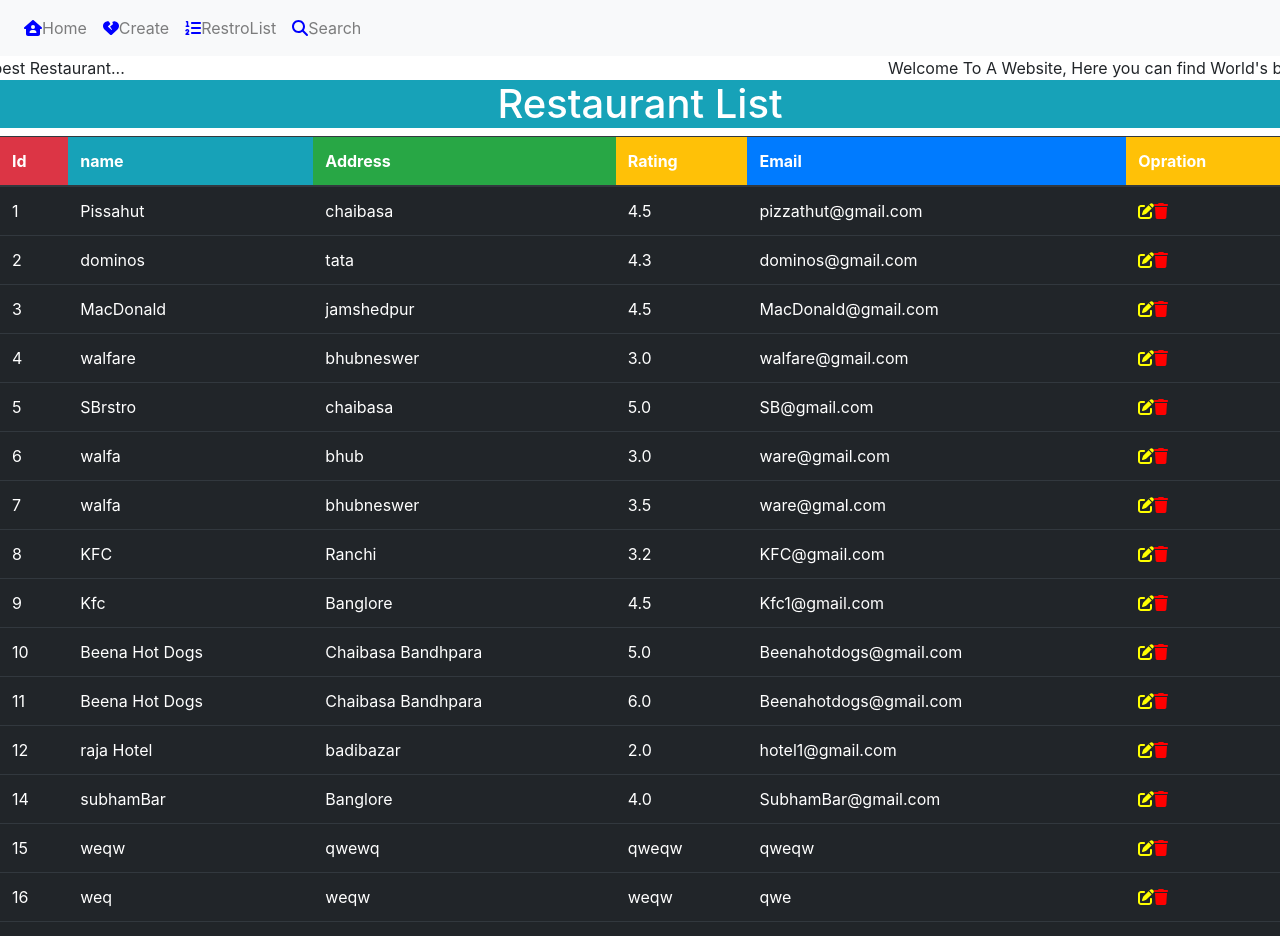
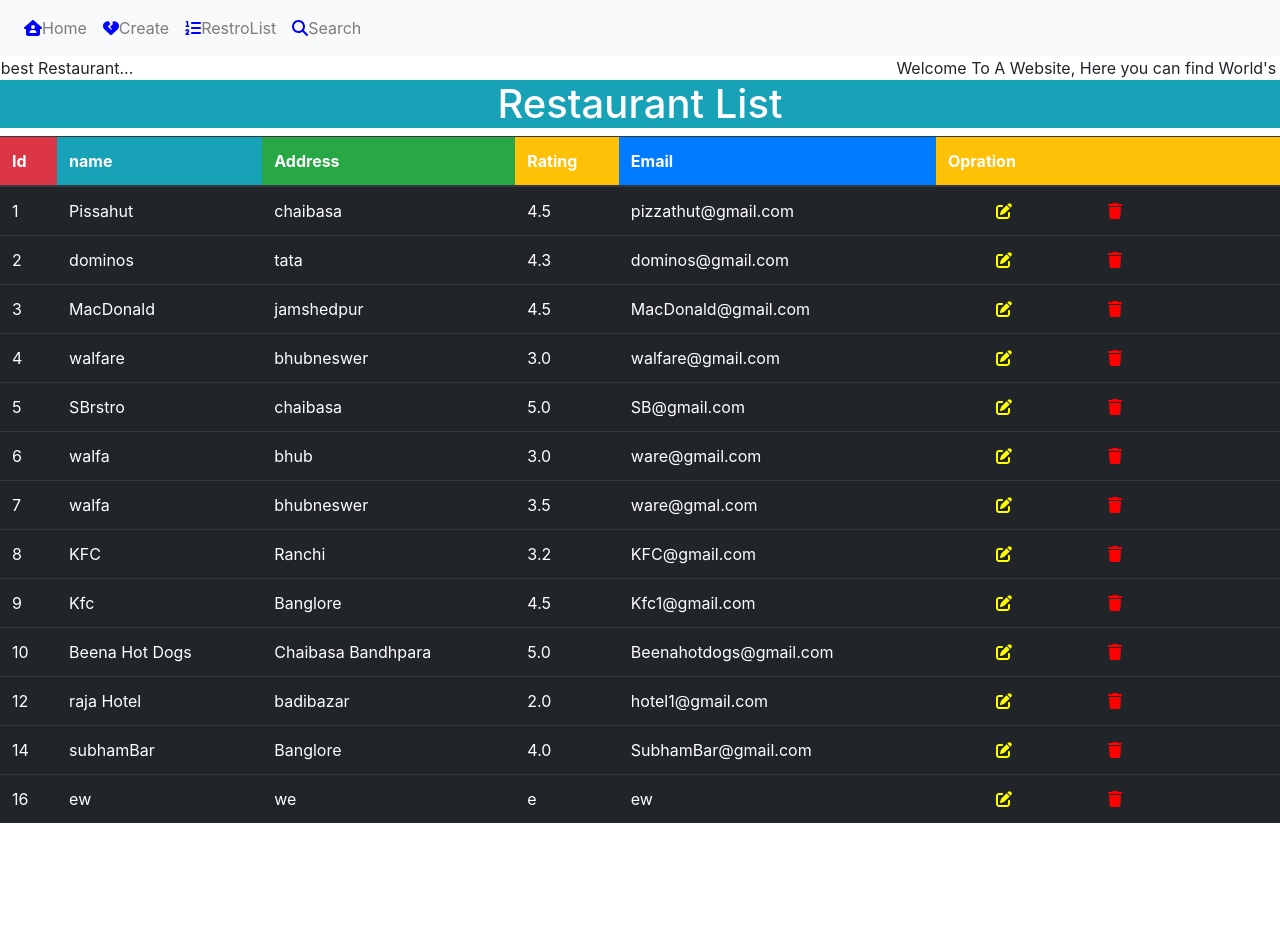
Before and after one commit to SukhdebPatra/client, a React (Create React App) app: page /List in a window 1280 px wide. Shown: the top 936 px of the page. After the commit the page ends 839 px from the top, so only its background shows below. Built offline with nearby package versions, Linux system fonts and the light colour scheme; data requests are answered from the project's data file.

Commit message:
Serach is Woking now

```diff
--- a/db.json
+++ b/db.json
@@ -71,13 +71,6 @@
       "id": 10
     },
     {
-      "name": "Beena Hot Dogs",
-      "email": "Beenahotdogs@gmail.com",
-      "rating": "6.0",
-      "address": "Chaibasa Bandhpara",
-      "id": 11
-    },
-    {
       "name": "raja Hotel",
       "email": "hotel1@gmail.com",
       "rating": "2.0",
@@ -92,25 +85,11 @@
       "id": 14
     },
     {
-      "name": "weqw",
-      "email": "qweqw",
-      "rating": "qweqw",
-      "address": "qwewq",
-      "id": 15
-    },
-    {
-      "name": "weq",
-      "email": "qwe",
-      "rating": "weqw",
-      "address": "weqw",
+      "name": "ew",
+      "email": "ew",
+      "rating": "e",
+      "address": "we",
       "id": 16
-    },
-    {
-      "name": "wqeqw",
-      "email": "weqw",
-      "rating": "wewq",
-      "address": "weqw",
-      "id": 17
     }
   ]
 }
--- a/src/Component/RestoList.jsx
+++ b/src/Component/RestoList.jsx
@@ -34,7 +34,7 @@ const RestoList = () => {
    }).then((result)=>{
      result.json().then((res)=>{
        console.log(res);
-       fetchData();
+       fetchData(id);
 
      })
    })
@@ -70,10 +70,10 @@ const RestoList = () => {
                   <td>{ele.email}</td>
                   <td>
 
-                    <Link to={"/update/" + ele.id}>
+                    <Link cursor='pointer'  className="px-5" to={"/update/" + ele.id}>
                       <FontAwesomeIcon icon={faEdit} color="yellow" />
                     </Link>
-                    <span onClick={()=>deleteUser(ele.id)}>
+                    <span  className="px-5" onClick={()=>deleteUser(ele.id)}>
                       <FontAwesomeIcon icon={faTrash} color="red"  />
                     </span>
                   </td>
--- a/src/Component/RestoSearch.jsx
+++ b/src/Component/RestoSearch.jsx
@@ -1,9 +1,63 @@
-import React from 'react'
+import React,{useState} from "react";
 
 const RestoSearch = () => {
+
+const [searchData, setSearchData] = useState('')
+
+
+  // const search=(key)=>{
+  //   console.log(key);
+  //   fetch(`http://localhost:3000/restaurant?q=${key}`).then((data)=>{
+  //     data.json().then((resp)=>{
+  //       console.log(resp);
+  //       setSearchData({searchData:resp})
+  //     })
+  //   })
+
+  // }
+
+  const serachHandler=async(e)=>{
+    console.log(e.target.value);
+    let key =e.target.value;
+    let result=await fetch(`http://localhost:3000/restaurant?q=${key}`)
+    result= await result.json();
+    if(result){
+      setSearchData(result)
+    }
+  }
   return (
-    <div>RestoSearch</div>
-  )
-}
+    <div>
 
-export default RestoSearch
+      <h1> RestoSearch</h1>
+      {/* <input type="text" onChange={(e)=>search(e.target.value)} /> */}
+      <div>
+      <input type="text" onChange={serachHandler} />
+      </div>
+      <div>
+        {
+          searchData ?
+          <div>
+            {
+           searchData.map((item)=>{
+             return (
+              <ul key={item.id}>
+                <li>{item.name}</li>
+              </ul>
+
+
+
+             )
+
+              })
+            }
+            </div>
+            : null
+        }
+      </div>
+
+    </div>
+  );
+};
+
+
+export default RestoSearch;
```
